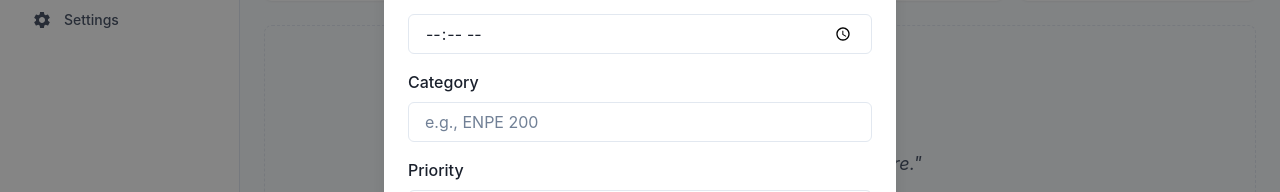
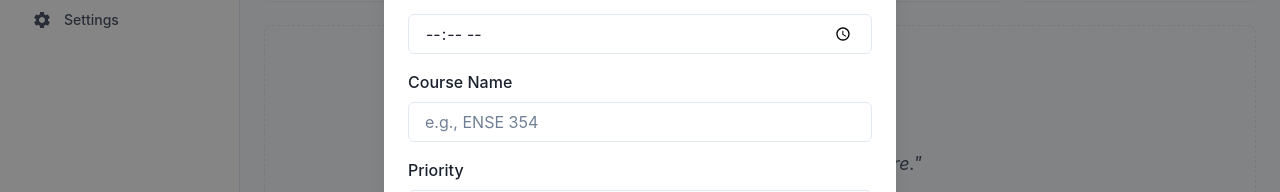
Before and after one commit to gelnerr/Programming_REC, a React (Create React App) app: page / in a window 1280 px wide. Both pictures are taken after a click on the button "Add a Single Task". Shown: the part 328-520 px from the top of the page. Built offline with nearby package versions, Linux system fonts and the light colour scheme.

Commit message:
fix: change category to course name in UI

```diff
--- a/src/SyllabusParser.js
+++ b/src/SyllabusParser.js
@@ -242,7 +242,7 @@ function SyllabusParser({ setTasks, isOpen, onClose }) {
                       {/* Editable Fields */}
                       <HStack spacing={2}>
                         <FormControl>
-                          <FormLabel fontSize="sm">Category</FormLabel>
+                          <FormLabel fontSize="sm">Course Name</FormLabel>
                           <Input
                             size="sm"
                             value={task.category}
@@ -253,7 +253,7 @@ function SyllabusParser({ setTasks, isOpen, onClose }) {
                                 e.target.value
                               )
                             }
-                            placeholder="e.g., ENPE 200"
+                            placeholder="e.g., ENSE 354"
                           />
                         </FormControl>
 
--- a/src/TaskForm.js
+++ b/src/TaskForm.js
@@ -107,14 +107,14 @@ function TaskForm({ setTasks, isOpen, onClose }) {
               />
             </FormControl>
 
-            {/* Category */}
+            {/* Course Name */}
             <FormControl>
-              <FormLabel>Category</FormLabel>
+              <FormLabel>Course Name</FormLabel>
               <Input
                 name="category"
                 value={formData.category}
                 onChange={handleChange}
-                placeholder="e.g., ENPE 200"
+                placeholder="e.g., ENSE 354"
               />
             </FormControl>
 
```
